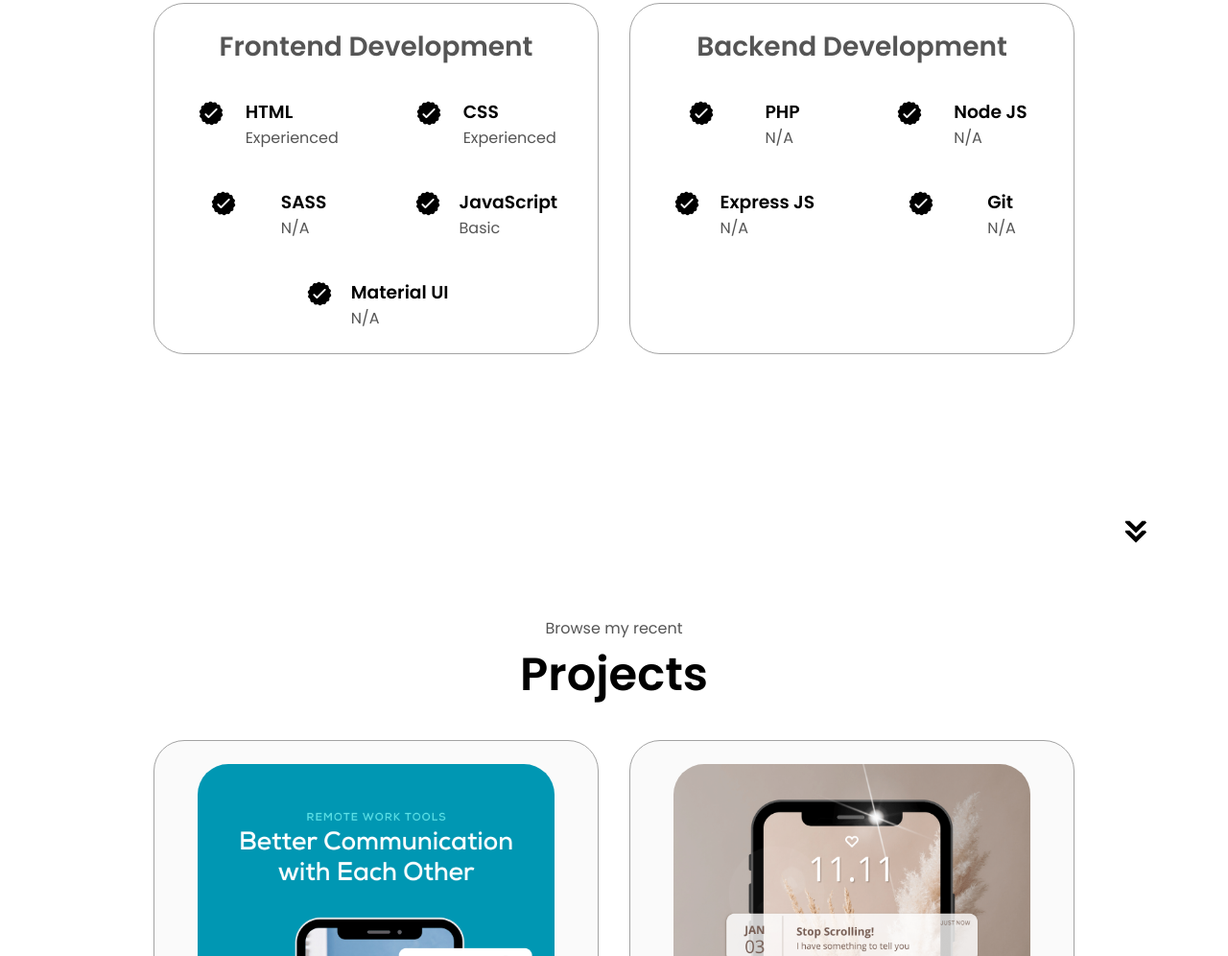
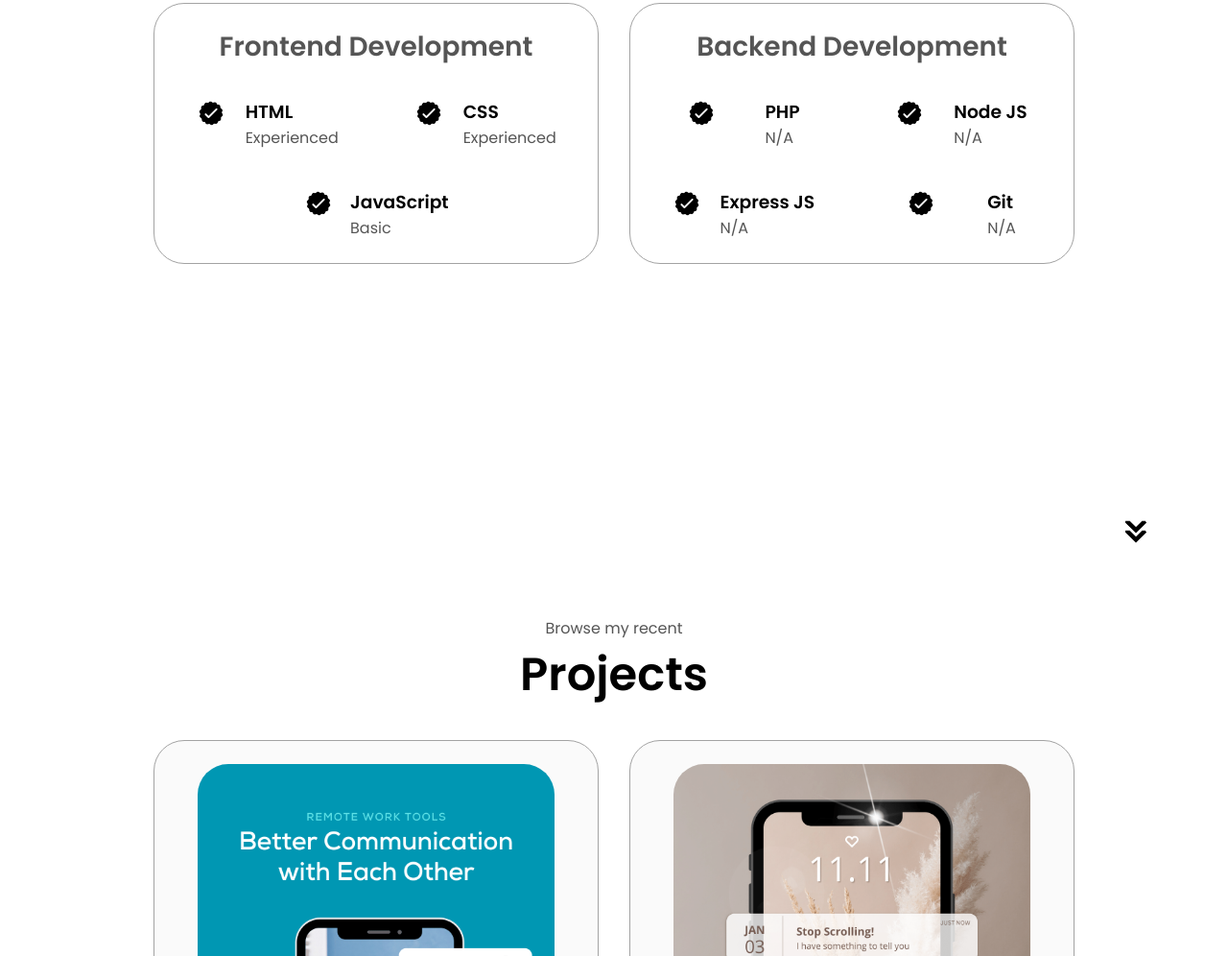
Before and after one commit to edwin-arana/htmlportfolio, a plain HTML site: page index.html in a window 1280 px wide. Shown: the part 1822-2818 px from the top of the page at 96% size. Drawn offline with Linux system fonts and the light colour scheme.

Commit message:
Update index.html

```diff
--- a/index.html
+++ b/index.html
@@ -38,7 +38,7 @@
     </nav>
     <section id="profile">
         <div class="section__pic-container">
-            <img src="./assets/profile-pic.png" alt="John Doe profile picture">
+            <img src="./assets/profile-pic.png" alt="Profile picture">
         </div>
         <div class="section__text">
             <p class="section__text__p1">Hello, I'm</p>
@@ -126,22 +126,8 @@
                         <article>
                             <img src="./assets/checkmark.png" alt="Experience Icon" class="icon"/>
                             <div>
-                                <h3>SASS</h3>
-                                <p>N/A</p>
-                            </div>
-                        </article>
-                        <article>
-                            <img src="./assets/checkmark.png" alt="Experience Icon" class="icon"/>
-                            <div>
                                 <h3>JavaScript</h3>
                                 <p>Basic</p>
-                            </div>
-                        </article>
-                        <article>
-                            <img src="./assets/checkmark.png" alt="Experience Icon" class="icon"/>
-                            <div>
-                                <h3>Material UI</h3>
-                                <p>N/A</p>
                             </div>
                         </article>
                     </div>
```
